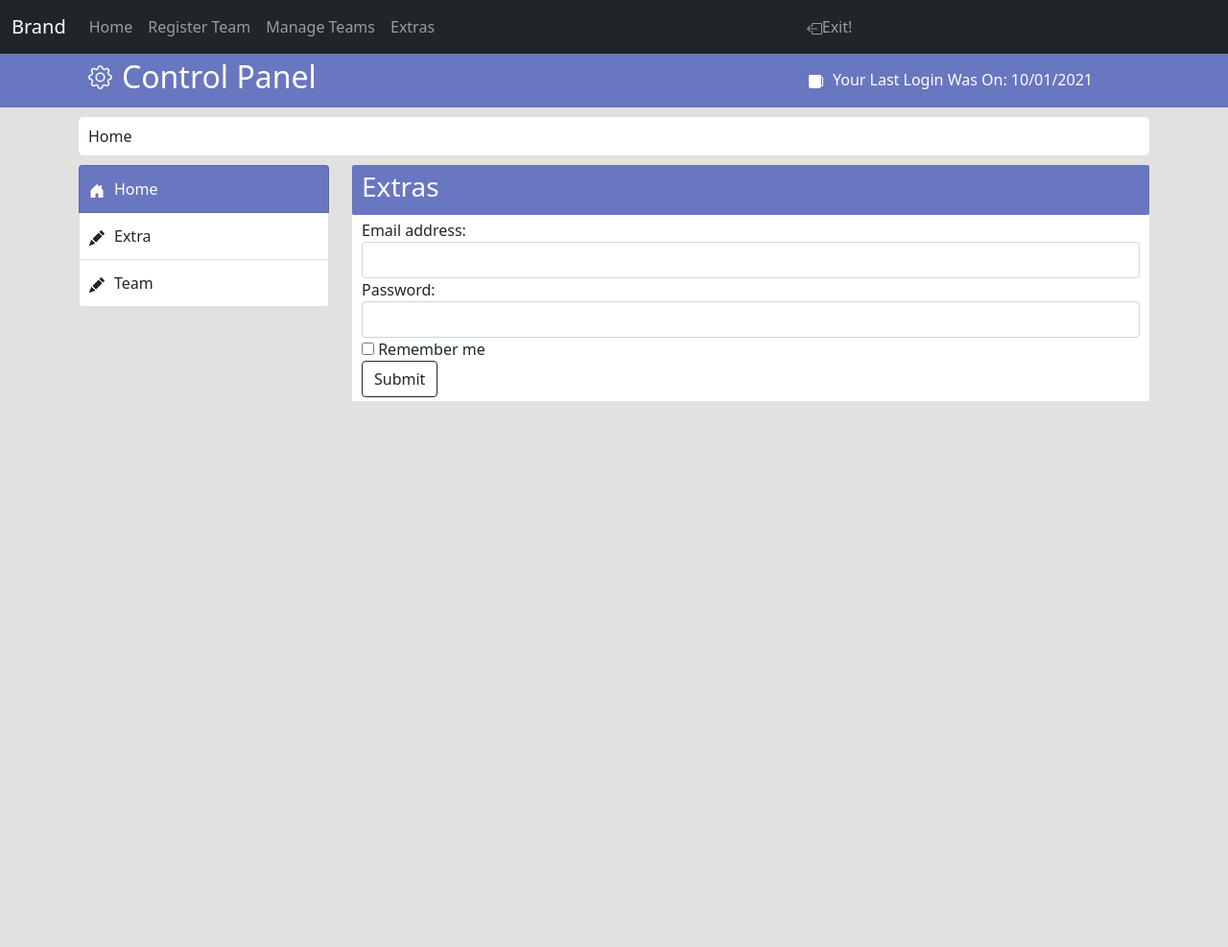
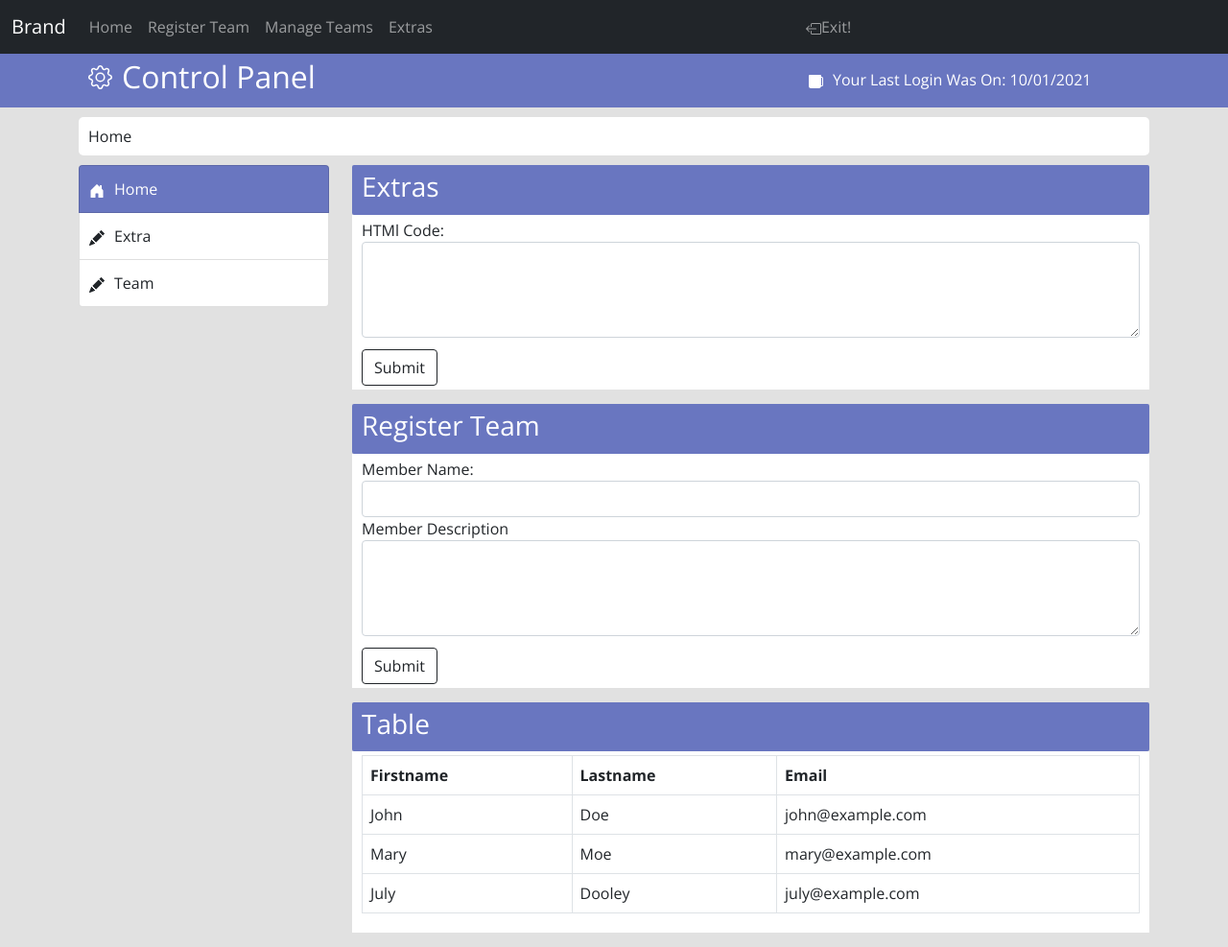
Before and after one commit to Gabriel-Spinola/My-Programming-Portfolio-Website, a PHP site: page / in a window 1280 px wide. Shown: the whole page at 96% size. Before the commit the page ends 418 px from the top, so only its background shows below. Run offline with PHP 8.4, Linux system fonts and the light colour scheme.

Commit message:
Finish Add Member Section, and add Members Table

```diff
--- a/Admin/css/style.css
+++ b/Admin/css/style.css
@@ -1,3 +1,8 @@
+/**Config**/
+* {
+    font-family: "Open Sans";
+}
+
 /**Custom Style**/
 
 body {
@@ -78,6 +83,22 @@ section div.panel-body {
     padding: 4px 10px;
 }
 
+section div.panel-body .form-group {
+    margin-bottom: 12px;
+}
+
+section div.panel-body .form-group textarea {
+    height: 100px;
+    max-height: 500px;
+    resize: vertical;
+}
+
+section div.first-panel,
+section div.second-panel,
+section div.third-panel {
+    margin-bottom: 15px;
+}
+
 @media screen and (max-width: 1000px) {
     header {
         text-align: center;
--- a/Admin/index.php
+++ b/Admin/index.php
@@ -8,6 +8,7 @@
     <meta charset="utf-8">
     <meta name="viewport" content="width=device-width, initial-scale=1">
 
+    <link href="https://fonts.googleapis.com/css?family=Open+Sans:300,400,700" rel="stylesheet">
     <link href="https://cdn.jsdelivr.net/npm/bootstrap@5.0.0-beta1/dist/css/bootstrap.min.css" rel="stylesheet" integrity="sha384-giJF6kkoqNQ00vy+HMDP7azOuL0xtbfIcaT9wjKHr8RbDVddVHyTfAAsrekwKmP1" crossorigin="anonymous">
     <link href="css/style.css" rel="stylesheet">
 
@@ -134,7 +135,7 @@
 
                     <div class="col-md-9">
 
-                        <div class="panel panel-default">
+                        <div class="panel panel-default first-panel">
 
                             <div class="panel-heading">
 
@@ -148,27 +149,102 @@
 
                                     <div class="form-group">
 
-                                        <label for="email">Email address:</label>
-                                        <input type="email" class="form-control" id="email">
+                                        <label>HTMl Code:</label>
+                                        <textarea class="form-control"></textarea>
 
                                     </div><!--form-group-->
-
-                                    <div class="form-group">
-
-                                        <label for="pwd">Password:</label>
-                                        <input type="password" class="form-control" id="pwd">
-
-                                    </div><!--form-group-->
-
-                                    <div class="checkbox">
-
-                                        <label><input type="checkbox"> Remember me</label>
-
-                                    </div><!--checkboc-->
 
                                     <button type="submit" class="btn btn-outline-dark">Submit</button>
 
                                 </form>
+
+                            </div><!--panel-body-->
+
+                        </div><!--panel-default-->
+
+                        <div class="panel panel-default second-panel">
+
+                            <div class="panel-heading">
+
+                                <h3>Register Team</h3>
+
+                            </div><!--panel-heading-->
+
+                            <div class="panel-body">
+
+                                <form action="index.php">
+
+                                    <div class="form-group">
+
+                                        <label for="member-name">Member Name:</label>
+                                        <input type="text" name="member-name" class="form-control" id="member-name">
+
+                                        <label>Member Description</label>
+                                        <textarea class="form-control"></textarea>
+
+                                    </div><!--form-group-->
+
+                                    <button type="submit" class="btn btn-outline-dark">Submit</button>
+
+                                </form>
+
+                            </div><!--panel-body-->
+
+                        </div><!--panel-default-->
+
+                        <div class="panel panel-default third-panel">
+
+                            <div class="panel-heading">
+
+                                <h3>Table</h3>
+
+                            </div><!--panel-heading-->
+
+                            <div class="panel-body">
+
+                                <table class="table table-bordered">
+
+                                    <thead>
+
+                                        <tr>
+
+                                            <th>Firstname</th>
+                                            <th>Lastname</th>
+                                            <th>Email</th>
+
+                                        </tr>
+
+                                    </thead>
+
+                                    <tbody>
+
+                                        <tr>
+
+                                            <td>John</td>
+                                            <td>Doe</td>
+                                            <td>john@example.com</td>
+
+                                        </tr>
+
+                                        <tr>
+
+                                            <td>Mary</td>
+                                            <td>Moe</td>
+                                            <td>mary@example.com</td>
+
+                                        </tr>
+
+                                        <tr>
+
+                                            <td>July</td>
+                                            <td>Dooley</td>
+                                            <td>july@example.com</td>
+
+                                        </tr>
+
+                                    </tbody>
+
+                                </table><!--table-bordered-->
 
                             </div><!--panel-body-->
 
```
